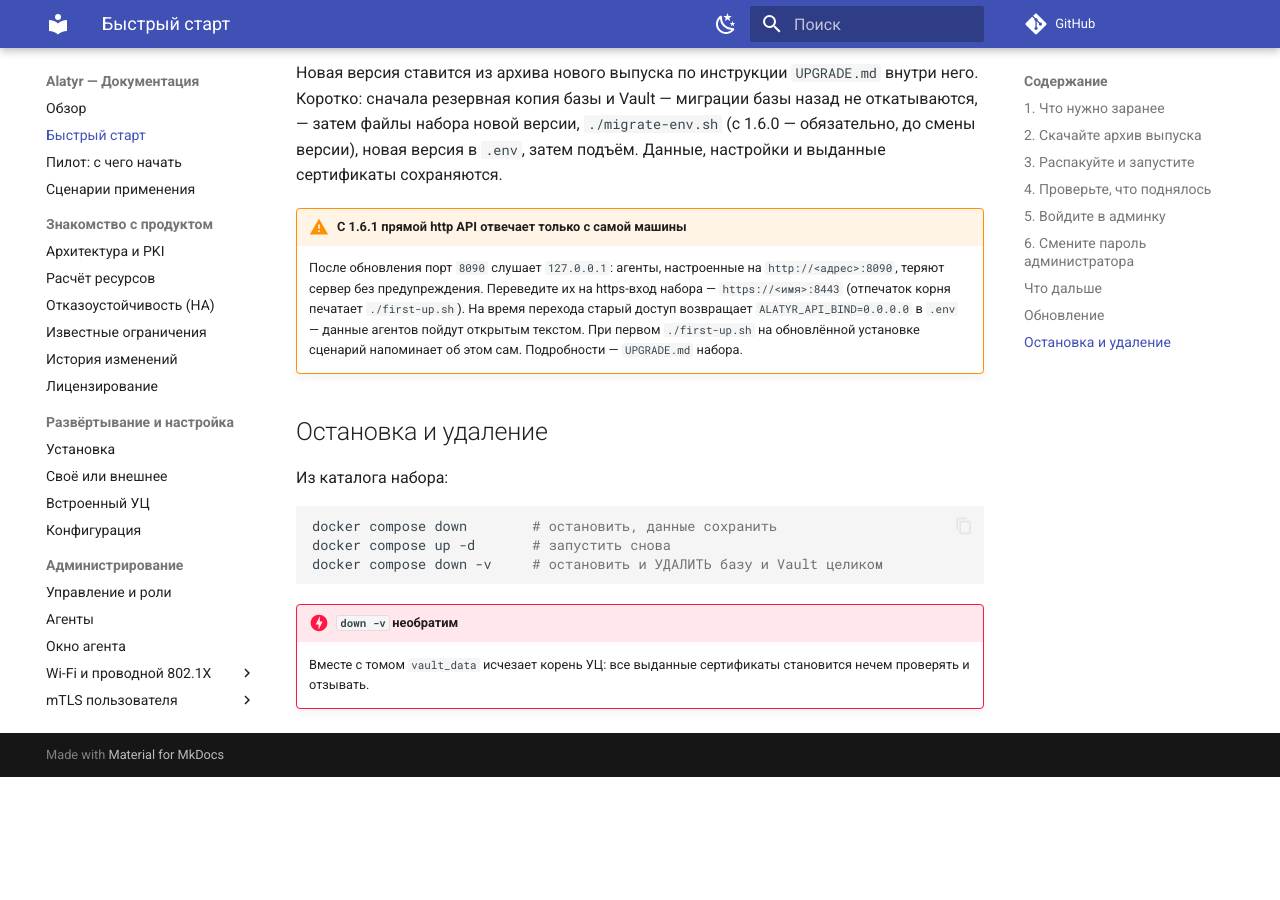
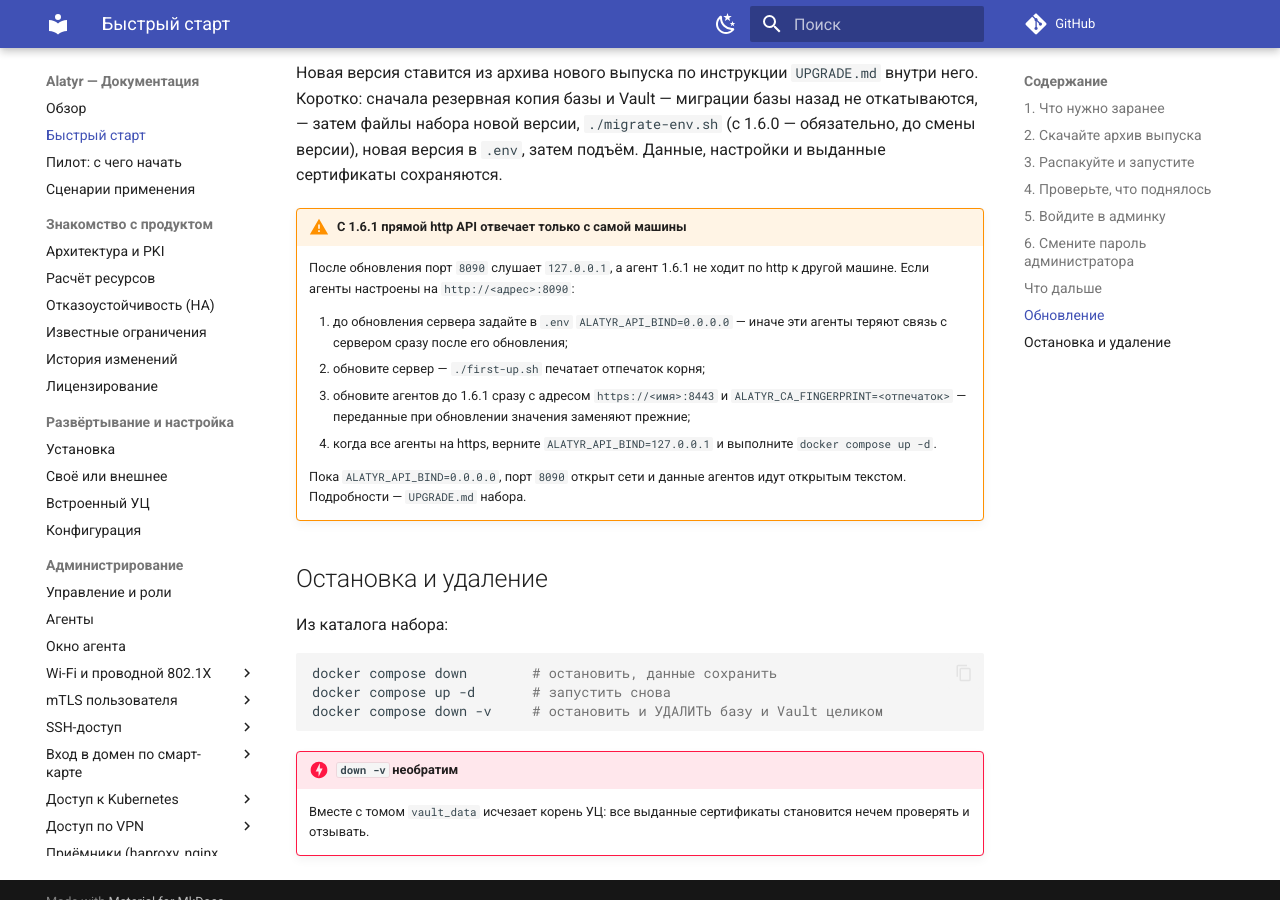
Before and after one commit to s3m4rgl/alatyr-docs, an MkDocs documentation site: the page built from docs/quickstart.md, in a window 1280 px wide and 900 px high, scrolled down 4148 px. Built offline with MkDocs 1.6.1 and Material for MkDocs 9.7.7, drawn with Linux system fonts in a browser that asks for light colours; comment, search, counter and statistics services are not loaded; before the commit the page ends 4925 px from its top, so only the background shows below that.

Commit message:
docs: 1.6.1 — порядок перевода агентов с http на https-вход набора

```diff
--- a/docs/quickstart.md
+++ b/docs/quickstart.md
@@ -176,13 +176,20 @@ docker compose exec server alatyr-server reset-admin-password --email admin@exam
 подъём. Данные, настройки и выданные сертификаты сохраняются.
 
 !!! warning "С 1.6.1 прямой http API отвечает только с самой машины"
-    После обновления порт `8090` слушает `127.0.0.1`: агенты, настроенные на
-    `http://<адрес>:8090`, теряют сервер без предупреждения. Переведите их на
-    https-вход набора — `https://<имя>:8443` (отпечаток корня печатает
-    `./first-up.sh`). На время перехода старый доступ возвращает
-    `ALATYR_API_BIND=0.0.0.0` в `.env` — данные агентов пойдут открытым
-    текстом. При первом `./first-up.sh` на обновлённой установке сценарий
-    напоминает об этом сам. Подробности — `UPGRADE.md` набора.
+    После обновления порт `8090` слушает `127.0.0.1`, а агент 1.6.1 не ходит
+    по http к другой машине. Если агенты настроены на `http://<адрес>:8090`:
+
+    1. до обновления сервера задайте в `.env` `ALATYR_API_BIND=0.0.0.0` —
+       иначе эти агенты теряют связь с сервером сразу после его обновления;
+    2. обновите сервер — `./first-up.sh` печатает отпечаток корня;
+    3. обновите агентов до 1.6.1 сразу с адресом `https://<имя>:8443` и
+       `ALATYR_CA_FINGERPRINT=<отпечаток>` — переданные при обновлении
+       значения заменяют прежние;
+    4. когда все агенты на https, верните `ALATYR_API_BIND=127.0.0.1` и
+       выполните `docker compose up -d`.
+
+    Пока `ALATYR_API_BIND=0.0.0.0`, порт `8090` открыт сети и данные агентов
+    идут открытым текстом. Подробности — `UPGRADE.md` набора.
 
 ## Остановка и удаление
 
```
Also changed, not shown: docs/changelog.md (+9 -0 lines), docs/pilot.md (+5 -3 lines).
